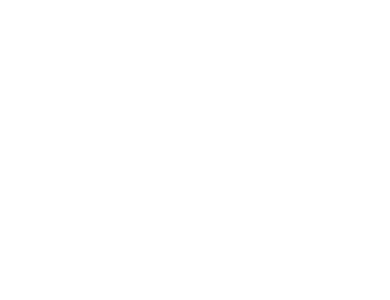
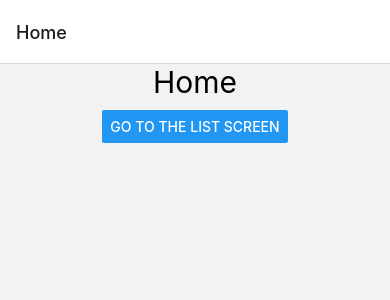
Before and after one commit to hyunsik0310/siku_rn_Prac_Navigation, a React Native app: screen / in a window 390 px wide. Shown: the top 300 px of the page. Built offline with nearby package versions, Linux system fonts and the light colour scheme.

Commit message:
nv 2 commit

```diff
--- a/babel.config.js
+++ b/babel.config.js
@@ -1,6 +1,7 @@
-module.exports = function(api) {
+module.exports = function (api) {
   api.cache(true);
   return {
     presets: ['babel-preset-expo'],
+    plugins: ['react-native-reanimated/plugin'],
   };
 };
--- a/package.json
+++ b/package.json
@@ -17,7 +17,8 @@
     "react-native-gesture-handler": "~2.5.0",
     "react-native-reanimated": "~2.9.1",
     "react-native-safe-area-context": "4.3.1",
-    "react-native-screens": "~3.15.0"
+    "react-native-screens": "~3.15.0",
+    "styled-components": "^5.3.5"
   },
   "devDependencies": {
     "@babel/core": "^7.12.9"
--- a/src/App.js
+++ b/src/App.js
@@ -1,15 +1,21 @@
 import React from 'react';
 import styled from 'styled-components/native';
+import { NavigationContainer } from '@react-navigation/native';
+import StackNavigation from './navigations/Stack';
 
-const Container = styled.View`
-  flex: 1;
-  background-color: #ffffff;
-  justify-content: center;
-  align-items: center;
-`;
+// const Container = styled.View`
+//   flex: 1;
+//   background-color: #ffffff;
+//   justify-content: center;
+//   align-items: center;
+// `;
 
 const App = () => {
-  return <Container></Container>;
+  return (
+    <NavigationContainer>
+      <StackNavigation />
+    </NavigationContainer>
+  );
 };
 
 export default App;
--- /dev/null
+++ b/src/navigations/Stack.js
@@ -0,0 +1,19 @@
+import React from 'react';
+import { createStackNavigator } from '@react-navigation/stack';
+import Home from '../screens/Home';
+import List from '../screens/List';
+import Item from '../screens/Item';
+
+const Stack = createStackNavigator();
+
+const StackNavigation = () => {
+  return (
+    <Stack.Navigator>
+      <Stack.Screen name='Home' component={Home}></Stack.Screen>
+      <Stack.Screen name='List' component={List}></Stack.Screen>
+      <Stack.Screen name='Item' component={Item}></Stack.Screen>
+    </Stack.Navigator>
+  );
+};
+
+export default StackNavigation;
```
Also changed, not shown: 1 other file (tests, documents, lock files or other folders).
